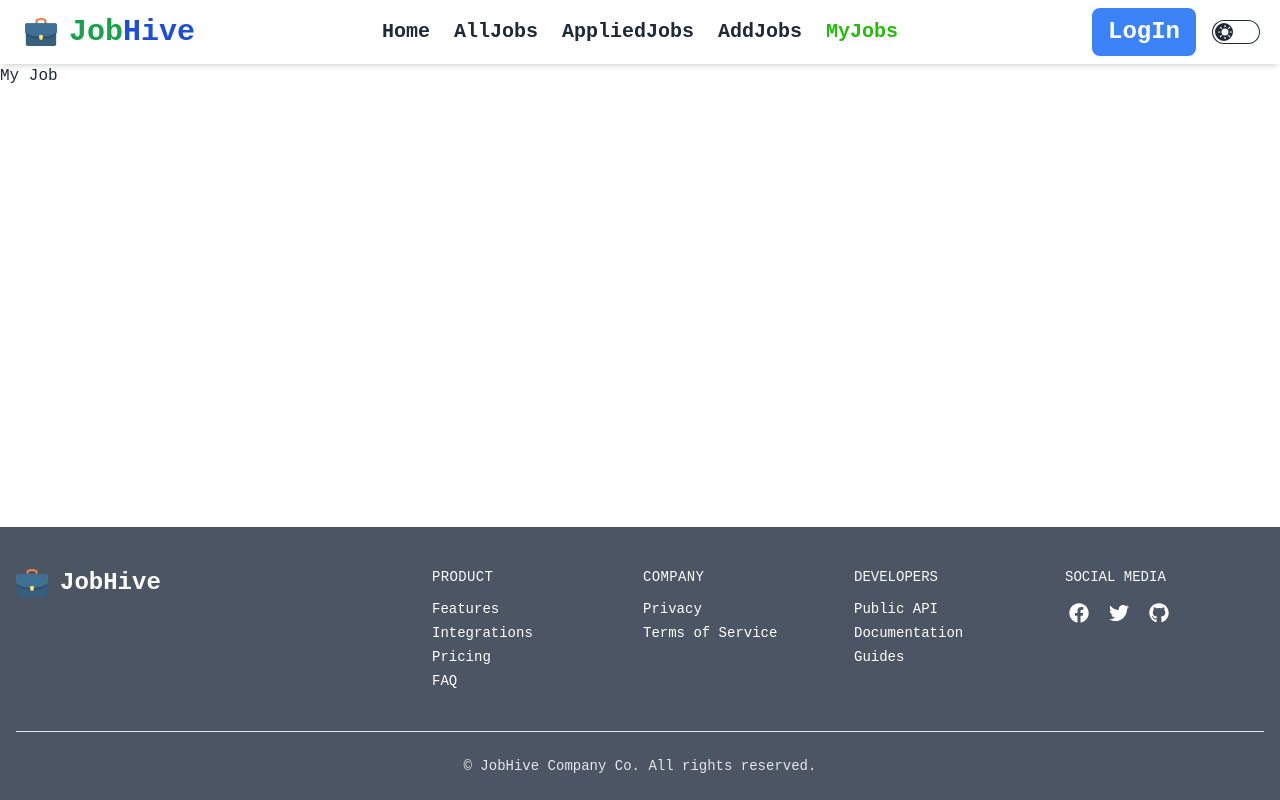
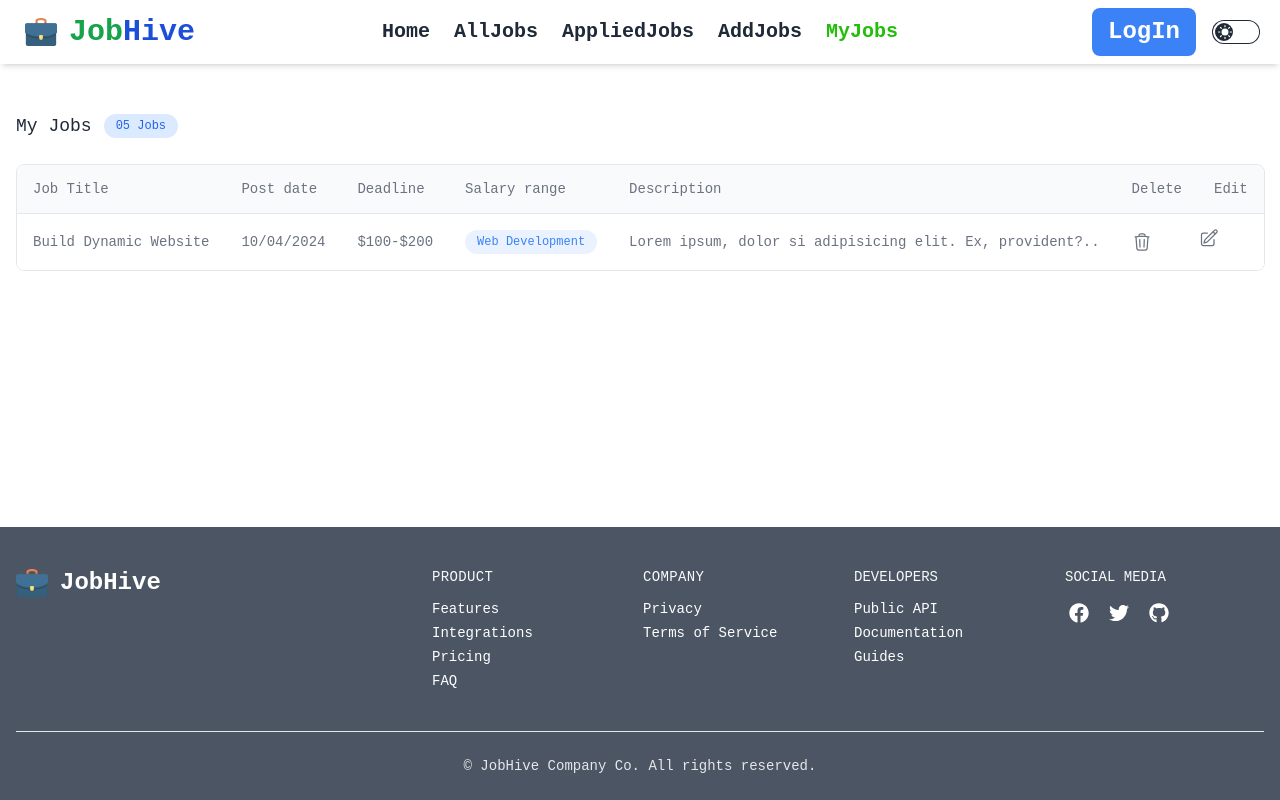
Before and after one commit to AhmedMiraz1/job-hive, a React (Vite) app: page /myJob in a window 1280 px wide. Built offline with nearby package versions, Linux system fonts and the light colour scheme; no server answers; a web font is replaced by a local one.

Commit message:
my job page added

```diff
--- a/src/pages/AddJob.jsx
+++ b/src/pages/AddJob.jsx
@@ -28,19 +28,19 @@ const AddJob = () => {
     const jobData = {
       Photo,
       job_title,
-      name,
-      email,
+      // name,
+      // email,
       deadline:application_deadline,
       category,
       salary_range,
       description,
       post_date,
       job_application:job_applicants_number,
-      // buyer: {
-      //   email,
-      //   name,
+      buyer: {
+        email,
+        name,
 
-      // },
+      },
     }
     try {
       const { data } = await axios.post(
--- a/src/pages/MyJob.jsx
+++ b/src/pages/MyJob.jsx
@@ -1,11 +1,169 @@
-
+import { useContext, useEffect, useState } from "react";
+// import { Link, useLoaderData } from "react-router-dom";
+import { AuthContext } from "../provider/AuthProvider";
+import axios from "axios";
 
 const MyJob = () => {
-    return (
-        <div>
-            <h1>My Job </h1>
+  const { user } = useContext(AuthContext);
+  const [jobs, setJobs] = useState([]);
+  useEffect(() => {
+    const getData = async () => {
+      if (user?.email) {
+        try {
+          const { data } = await axios.get(
+            `${import.meta.env.VITE_API_URL}/jobs/${user.email}`
+          );
+          setJobs(data);
+        } catch (error) {
+          console.error("Error fetching jobs:", error);
+        }
+      }
+    };
+    getData();
+  }, [user]);
+
+  console.log(jobs);
+  return (
+    <section className="container px-4 mx-auto pt-12">
+      <div className="flex items-center gap-x-3">
+        <h2 className="text-lg font-medium text-gray-800 ">My Jobs</h2>
+
+        <span className="px-3 py-1 text-xs text-blue-600 bg-blue-100 rounded-full ">
+          05 Jobs
+        </span>
+      </div>
+
+      <div className="flex flex-col mt-6">
+        <div className="-mx-4 -my-2 overflow-x-auto sm:-mx-6 lg:-mx-8">
+          <div className="inline-block min-w-full py-2 align-middle md:px-6 lg:px-8">
+            <div className="overflow-hidden border border-gray-200  md:rounded-lg">
+              <table className="min-w-full divide-y divide-gray-200">
+                <thead className="bg-gray-50">
+                  <tr>
+                    <th
+                      scope="col"
+                      className="py-3.5 px-4 text-sm font-normal text-left rtl:text-right text-gray-500"
+                    >
+                      <div className="flex items-center gap-x-3">
+                        <span>Job Title</span>
+                      </div>
+                    </th>
+
+                    <th
+                      scope="col"
+                      className="px-4 py-3.5 text-sm font-normal text-left rtl:text-right text-gray-500"
+                    >
+                      <span>Post date</span>
+                    </th>
+
+                    <th
+                      scope="col"
+                      className="px-4 py-3.5 text-sm font-normal text-left rtl:text-right text-gray-500"
+                    >
+                      <button className="flex items-center gap-x-2">
+                        <span>Deadline</span>
+                      </button>
+                    </th>
+
+                    <th
+                      scope="col"
+                      className="px-4 py-3.5 text-sm font-normal text-left rtl:text-right text-gray-500"
+                    >
+                      Salary range
+                    </th>
+                    <th
+                      scope="col"
+                      className="px-4 py-3.5 text-sm font-normal text-left rtl:text-right text-gray-500"
+                    >
+                      Description
+                    </th>
+
+                    <th className="px-4 py-3.5 text-sm font-normal text-left rtl:text-right text-gray-500">
+                      Delete
+                    </th>
+                    <th className="px-4 py-3.5 text-sm font-normal text-left rtl:text-right text-gray-500">
+                      Edit
+                    </th>
+                  </tr>
+                </thead>
+                <tbody className="bg-white divide-y divide-gray-200 ">
+                  <tr>
+                    <td className="px-4 py-4 text-sm text-gray-500  whitespace-nowrap">
+                      Build Dynamic Website
+                    </td>
+
+                    <td className="px-4 py-4 text-sm text-gray-500  whitespace-nowrap">
+                      10/04/2024
+                    </td>
+
+                    <td className="px-4 py-4 text-sm text-gray-500  whitespace-nowrap">
+                      $100-$200
+                    </td>
+                    <td className="px-4 py-4 text-sm whitespace-nowrap">
+                      <div className="flex items-center gap-x-2">
+                        <p
+                          className="px-3 py-1 rounded-full text-blue-500 bg-blue-100/60
+                           text-xs"
+                        >
+                          Web Development
+                        </p>
+                      </div>
+                    </td>
+                    <td
+                      title=""
+                      className="px-4 py-4 text-sm text-gray-500  whitespace-nowrap"
+                    >
+                      Lorem ipsum, dolor si adipisicing elit. Ex, provident?..
+                    </td>
+                    <td className="px-4 py-4 text-sm whitespace-nowrap">
+                      <div className="flex items-center gap-x-6">
+                        <button className="text-gray-500 transition-colors duration-200   hover:text-red-500 focus:outline-none">
+                          <svg
+                            xmlns="http://www.w3.org/2000/svg"
+                            fill="none"
+                            viewBox="0 0 24 24"
+                            strokeWidth="1.5"
+                            stroke="currentColor"
+                            className="w-5 h-5"
+                          >
+                            <path
+                              strokeLinecap="round"
+                              strokeLinejoin="round"
+                              d="M14.74 9l-.346 9m-4.788 0L9.26 9m9.968-3.21c.342.052.682.107 1.022.166m-1.022-.165L18.16 19.673a2.25 2.25 0 01-2.244 2.077H8.084a2.25 2.25 0 01-2.244-2.077L4.772 5.79m14.456 0a48.108 48.108 0 00-3.478-.397m-12 .562c.34-.059.68-.114 1.022-.165m0 0a48.11 48.11 0 013.478-.397m7.5 0v-.916c0-1.18-.91-2.164-2.09-2.201a51.964 51.964 0 00-3.32 0c-1.18.037-2.09 1.022-2.09 2.201v.916m7.5 0a48.667 48.667 0 00-7.5 0"
+                            />
+                          </svg>
+                        </button>
+                      </div>
+                    </td>
+                    <td>
+                      <div>
+                        <button className="text-gray-500 transition-colors duration-200   hover:text-yellow-500 focus:outline-none">
+                          <svg
+                            xmlns="http://www.w3.org/2000/svg"
+                            fill="none"
+                            viewBox="0 0 24 24"
+                            strokeWidth="1.5"
+                            stroke="currentColor"
+                            className="w-5 h-5"
+                          >
+                            <path
+                              strokeLinecap="round"
+                              strokeLinejoin="round"
+                              d="M16.862 4.487l1.687-1.688a1.875 1.875 0 112.652 2.652L10.582 16.07a4.5 4.5 0 01-1.897 1.13L6 18l.8-2.685a4.5 4.5 0 011.13-1.897l8.932-8.931zm0 0L19.5 7.125M18 14v4.75A2.25 2.25 0 0115.75 21H5.25A2.25 2.25 0 013 18.75V8.25A2.25 2.25 0 015.25 6H10"
+                            />
+                          </svg>
+                        </button>
+                      </div>
+                    </td>
+                  </tr>
+                </tbody>
+              </table>
+            </div>
+          </div>
         </div>
-    );
+      </div>
+    </section>
+  );
 };
 
 export default MyJob;
```
